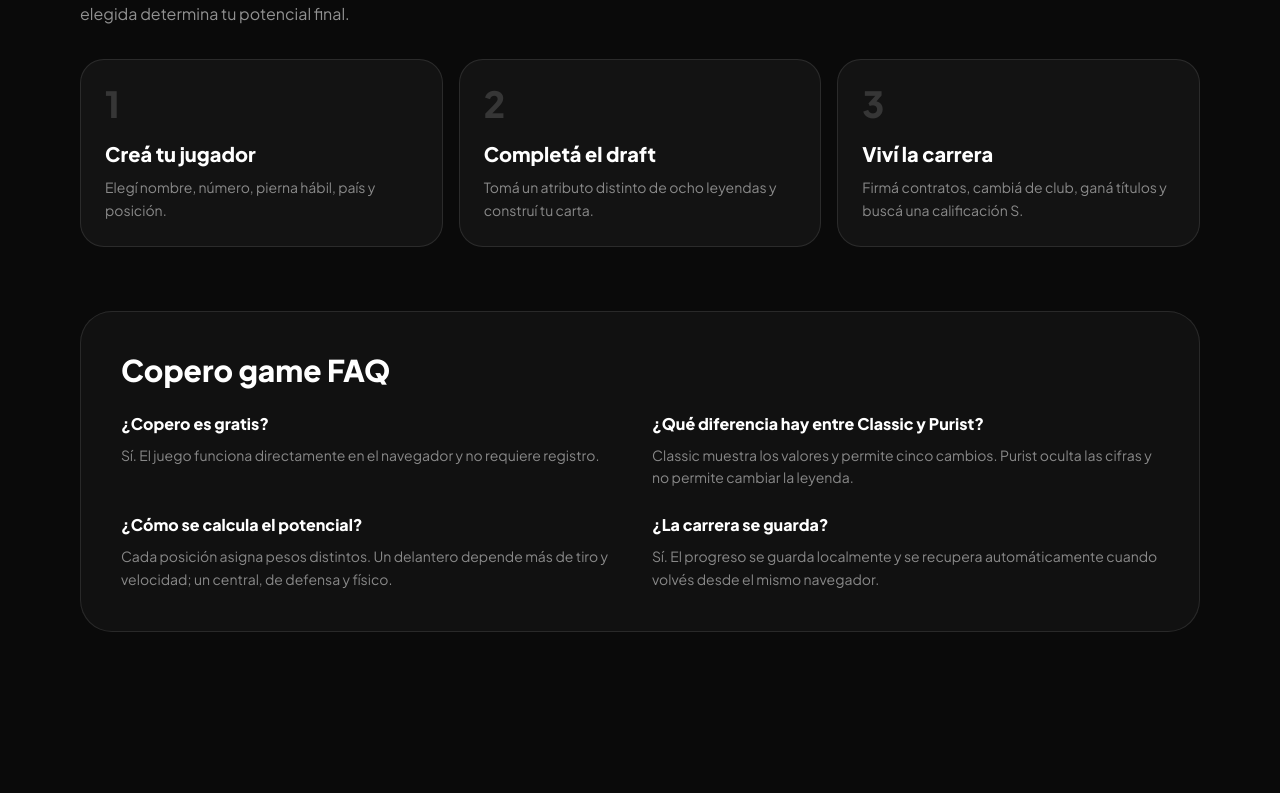
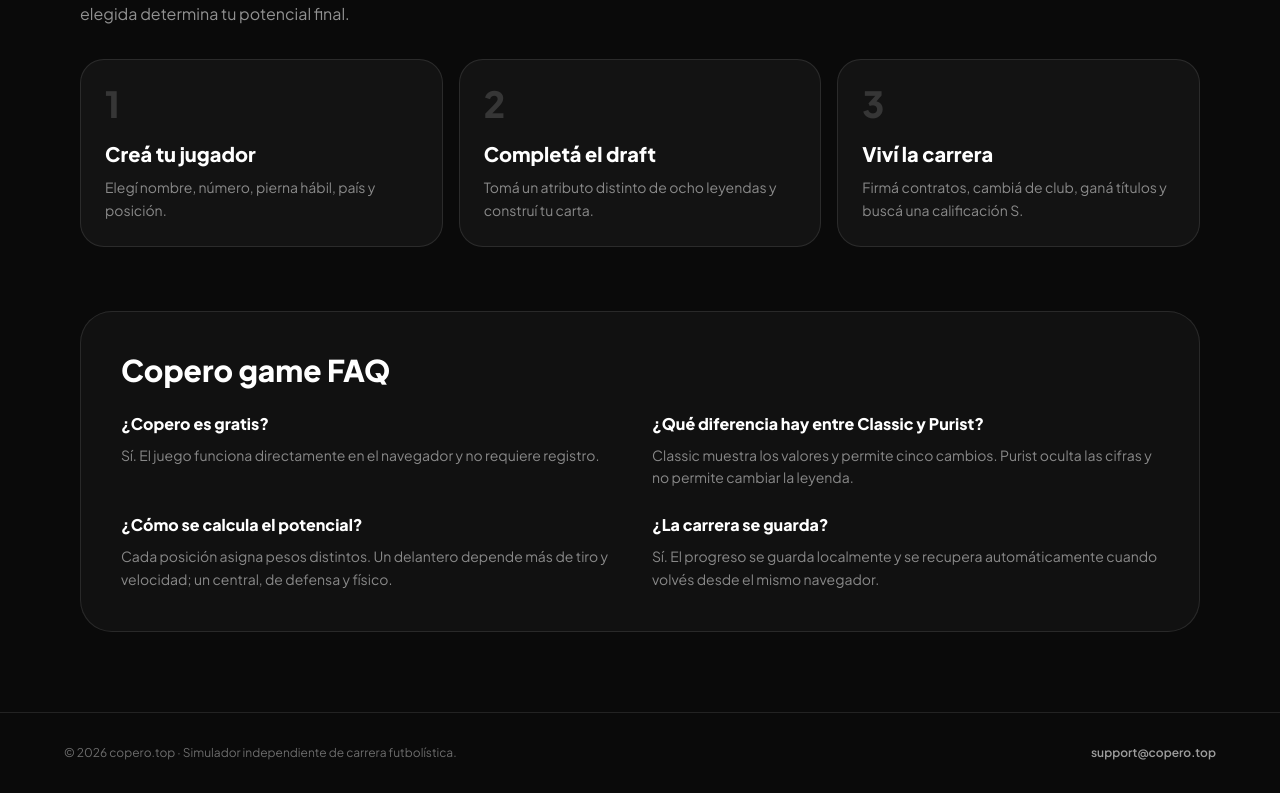
Before and after one commit to kiya0908/copero, a React (Vite) app: page / in a window 1280 px wide. Shown: the part 1041-1834 px from the top of the page. Before the commit the page ends 1753 px from the top, so only its background shows below. Built offline with nearby package versions, Linux system fonts and the light colour scheme; no server answers.

Commit message:
feat: add production support contact

```diff
--- a/src/components/phases/IntroPhase.tsx
+++ b/src/components/phases/IntroPhase.tsx
@@ -164,6 +164,18 @@ export function IntroPhase({
           </div>
         </div>
       </section>
+
+      <footer className="border-t border-white/10 px-4 py-8">
+        <div className="mx-auto flex max-w-6xl flex-col gap-3 text-xs text-white/40 sm:flex-row sm:items-center sm:justify-between">
+          <p>© 2026 copero.top · Simulador independiente de carrera futbolística.</p>
+          <a
+            href="mailto:support@copero.top"
+            className="font-semibold text-white/60 transition hover:text-white"
+          >
+            support@copero.top
+          </a>
+        </div>
+      </footer>
     </main>
   )
 }
```
